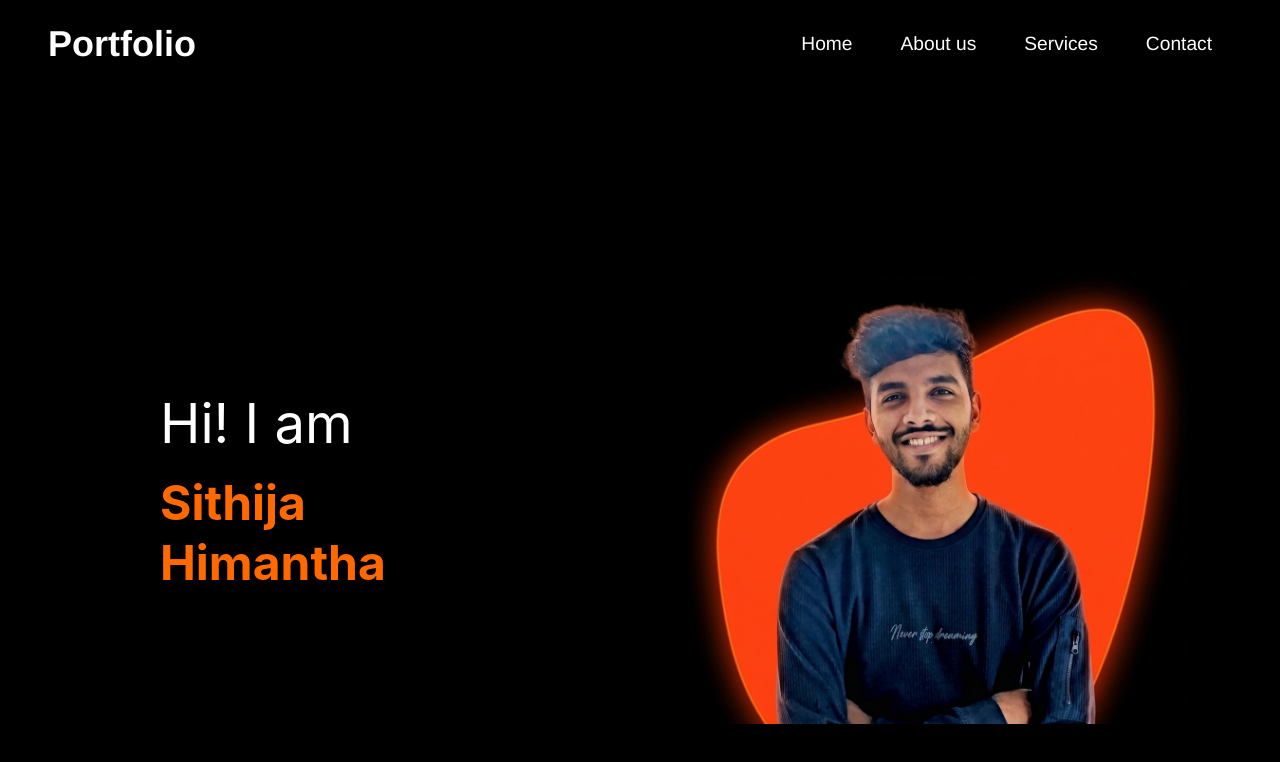
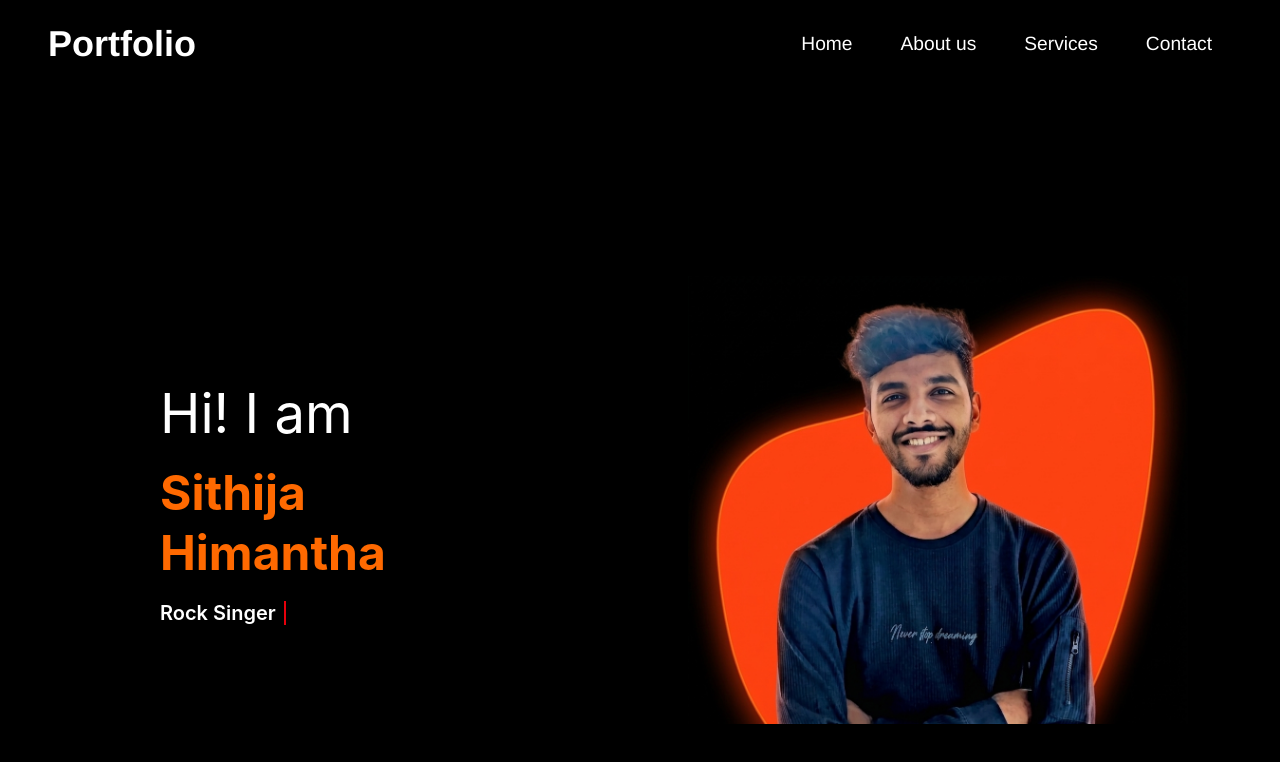
Before and after one commit to wolfyblue078/my-portfolio, a React (Vite) app: page / in a window 1280 px wide. Shown: the top 762 px of the page. Built offline with nearby package versions, Linux system fonts and the light colour scheme.

Commit message:
feat: Implement dynamic word display in Content component ⏸️

```diff
--- a/src/pages/Home/components/Content.jsx
+++ b/src/pages/Home/components/Content.jsx
@@ -1,4 +1,28 @@
+import { useState, useEffect } from "react";
+
 export default function Content(){
+
+        const words = [
+        "Web Application Developer",
+        "BackEnd Developer",
+        "Rock Singer",
+        "Guitarist",
+        "Script Writer",
+    ];
+
+    const [currentWord, setCurrentWord] = useState(words[0]);
+
+    useEffect(() => {
+        let i = 0;
+        const interval = setInterval(() => {
+        i = (i + 1) % words.length;
+        setCurrentWord(words[i]);
+        }, 2000); // change word every 2 seconds
+
+        return () => clearInterval(interval); // cleanup
+    }, []);
+
+
     return(
         <div className="h-[calc(100vh-200px)] flex items-center justify-center px-6 md:px-16">
 
@@ -12,9 +36,10 @@ export default function Content(){
                                 text-[clamp(2rem,_5vw,_3rem)]">
                     Sithija Himantha
                 </h1>
-                <p>Fullstack Application Development</p>
-
-
+                <div className="flex items-center space-x-2 text-xl font-semibold mt-4">
+                <span className="text-white">{currentWord}</span>
+                <span className="border-l-2 border-red-600 animate-[blink_1s_steps(1)_infinite] h-6"></span>
+            </div>
 
             </div>
 
```
